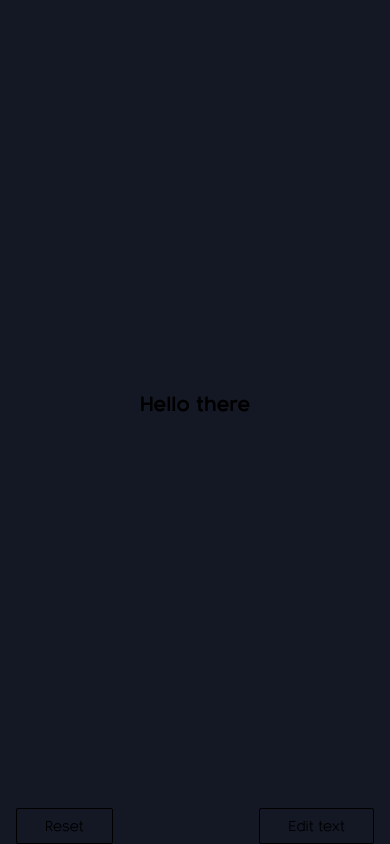
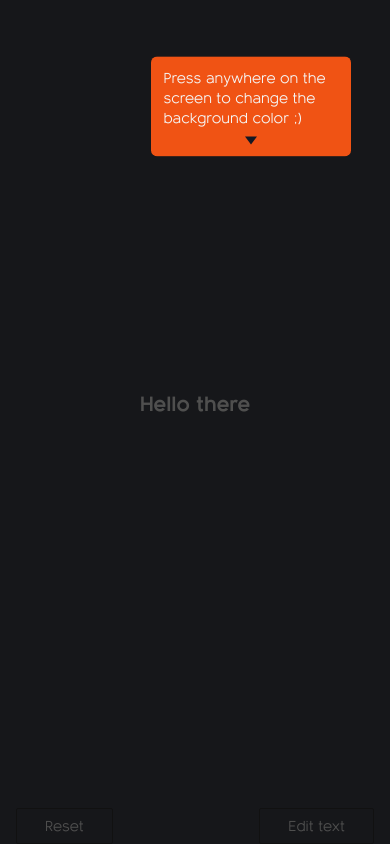
Before and after one commit to felipesilvadev/solid_software, a React Native app: screen / in a window 390 px wide. Built offline with nearby package versions, Linux system fonts and the light colour scheme.

Commit message:
feat: hint component

```diff
--- a/App.tsx
+++ b/App.tsx
@@ -2,6 +2,7 @@ import { useFonts } from 'expo-font';
 import * as SplashScreen from 'expo-splash-screen';
 import { StatusBar } from 'expo-status-bar';
 import { useEffect } from 'react';
+import { SafeAreaProvider } from 'react-native-safe-area-context';
 
 import './global.css';
 
@@ -24,10 +25,10 @@ export default function App() {
   if (!fontsLoaded) return null;
 
   return (
-    <>
+    <SafeAreaProvider>
       <StatusBar style="light" translucent />
 
       <Home />
-    </>
+    </SafeAreaProvider>
   );
 }
--- a/app.json
+++ b/app.json
@@ -21,7 +21,8 @@
       "**/*"
     ],
     "ios": {
-      "supportsTablet": true
+      "supportsTablet": true,
+      "bundleIdentifier": "com.nuvens.solid-software"
     },
     "android": {
       "adaptiveIcon": {
--- /dev/null
+++ b/src/components/Hint.tsx
@@ -0,0 +1,70 @@
+import AsyncStorage from '@react-native-async-storage/async-storage';
+import { memo, useEffect, useMemo, useState } from 'react';
+import { Dimensions, Modal, Text, TouchableOpacity, View } from 'react-native';
+import { useSafeAreaInsets } from 'react-native-safe-area-context';
+
+import { ALREADY_SEEN_HINT } from '~/storage/localStorage';
+
+export const Hint = memo(function Hint() {
+  const { width, height } = Dimensions.get('window');
+  const insets = useSafeAreaInsets();
+
+  const [showHint, setShowHint] = useState(false);
+
+  const handleClose = async () => {
+    setShowHint(false);
+    await AsyncStorage.setItem(ALREADY_SEEN_HINT, 'true');
+  };
+
+  const checkIfAlreadySeenHint = async () => {
+    const alreadySeen = await AsyncStorage.getItem(ALREADY_SEEN_HINT);
+
+    if (!alreadySeen) {
+      setShowHint(true);
+    }
+  };
+
+  useEffect(() => {
+    checkIfAlreadySeenHint();
+  }, []);
+
+  const randomPosition = useMemo(
+    () => ({
+      top: Math.random() * (height / 2 - 200) + insets.top,
+      left: Math.random() * (width - 200),
+    }),
+    []
+  );
+
+  if (!showHint) return null;
+
+  return (
+    <Modal transparent animationType="fade">
+      <View className={styles.container}>
+        <TouchableOpacity className={styles.pressable} activeOpacity={1} onPress={handleClose} />
+
+        <View
+          className={styles.tooltipContainer}
+          style={{
+            top: randomPosition.top,
+            left: randomPosition.left,
+          }}>
+          <Text className={styles.tooltipText}>
+            Press anywhere on the screen to change the background color ;)
+          </Text>
+          <View className={styles.tooltipArrow} />
+        </View>
+      </View>
+    </Modal>
+  );
+});
+
+const styles = {
+  container: 'flex flex-1',
+  pressable: 'flex flex-1 bg-neutral-900 opacity-75',
+  tooltipContainer:
+    'absolute bg-secondary p-3 rounded-md items-center max-w-[200px] animate-bounce',
+  tooltipText: 'font-bambino text-sm text-stone-100',
+  tooltipArrow:
+    'mt-2 w-0 h-0 border-l-[6px] border-r-[6px] border-t-[8px] border-l-transparent border-r-transparent border-t-primary',
+};
--- a/src/screens/Home.tsx
+++ b/src/screens/Home.tsx
@@ -1,14 +1,19 @@
+import AsyncStorage from '@react-native-async-storage/async-storage';
 import { useCallback, useMemo, useState } from 'react';
 import { Text, TouchableWithoutFeedback, View } from 'react-native';
 
 import { Footer } from '~/components/Footer';
+import { Hint } from '~/components/Hint';
 import { Screen } from '~/components/Screen';
+import { ALREADY_SEEN_HINT } from '~/storage/localStorage';
 
 export const Home = () => {
   const [customText, setCustomText] = useState('Hello there');
   const [bgColor, setBgColor] = useState('');
 
-  const handleResetScreen = useCallback(() => {
+  const handleResetScreen = useCallback(async () => {
+    await AsyncStorage.removeItem(ALREADY_SEEN_HINT);
+
     setBgColor('');
     setCustomText('Hello there');
   }, []);
@@ -54,6 +59,8 @@ export const Home = () => {
         handleResetScreen={handleResetScreen}
         handleChangeCustomText={handleChangeCustomText}
       />
+
+      <Hint />
     </Screen>
   );
 };
--- /dev/null
+++ b/src/storage/localStorage.ts
@@ -0,0 +1,5 @@
+const STORAGE_NAME = '@solid-software';
+
+const ALREADY_SEEN_HINT = `${STORAGE_NAME}:seen-hint`;
+
+export { STORAGE_NAME, ALREADY_SEEN_HINT };
```
Also changed, not shown: package.json (+4 -3 lines), 1 other file (tests, documents, lock files or other folders).
